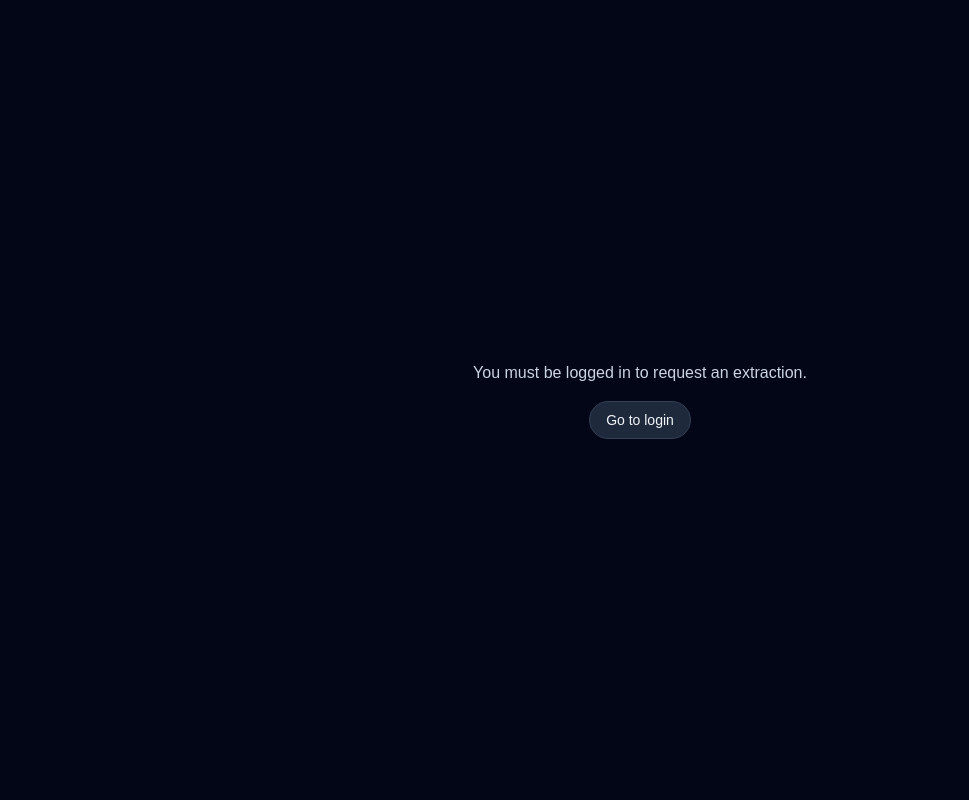
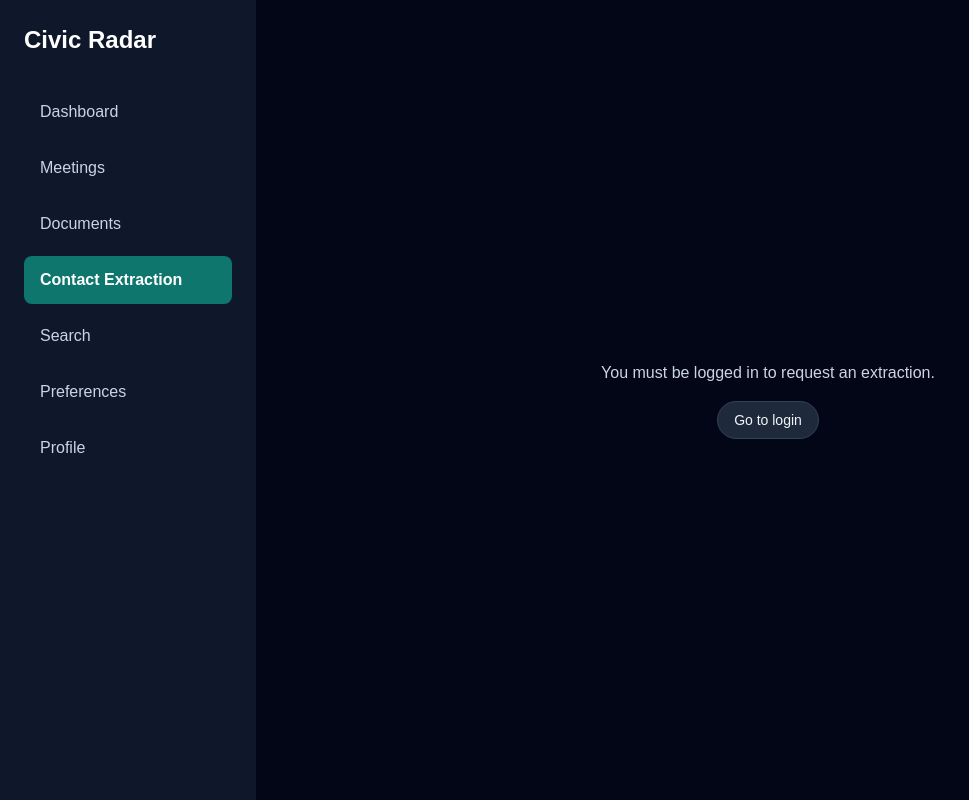
Before and after one commit to Civic-Radar/civicradar-project, a Next.js app: page /extract in a window 1280 px wide. Shown: the whole page, without its empty margins (0-969 px from the left). Built offline with nearby package versions, Linux system fonts and the light colour scheme.

Commit message:
Add Contact Extraction page to sidebar layout
Move the extract page into the app/(app) route group so it gets the shared sidebar. Its URL stays /extract. Replace the unused Officials link (/officials had no page) with a Contact Extraction link to /extract.

```diff
--- a/components/Sidebar.tsx
+++ b/components/Sidebar.tsx
@@ -7,7 +7,7 @@
   { href: "/dashboard", label: "Dashboard" },
   { href: "/meetings", label: "Meetings" },
   { href: "/documents", label: "Documents" },
-  { href: "/officials", label: "Officials" },
+  { href: "/extract", label: "Contact Extraction" },
   { href: "/search", label: "Search" },
   { href: "/preferences", label: "Preferences" },
   { href: "/profile", label: "Profile" },
```
Also changed, not shown: app/(app)/extract/page.tsx (renamed from app/extract/page.tsx).
